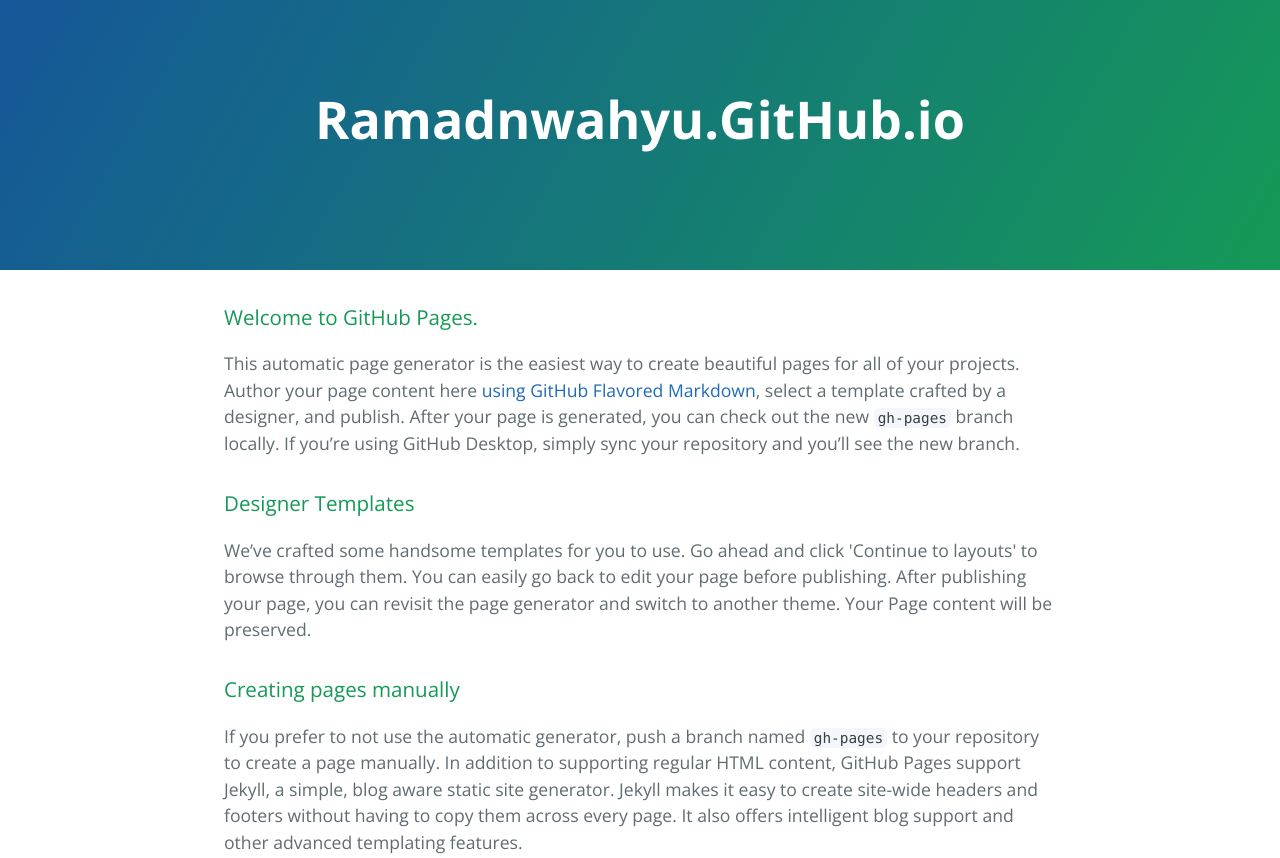
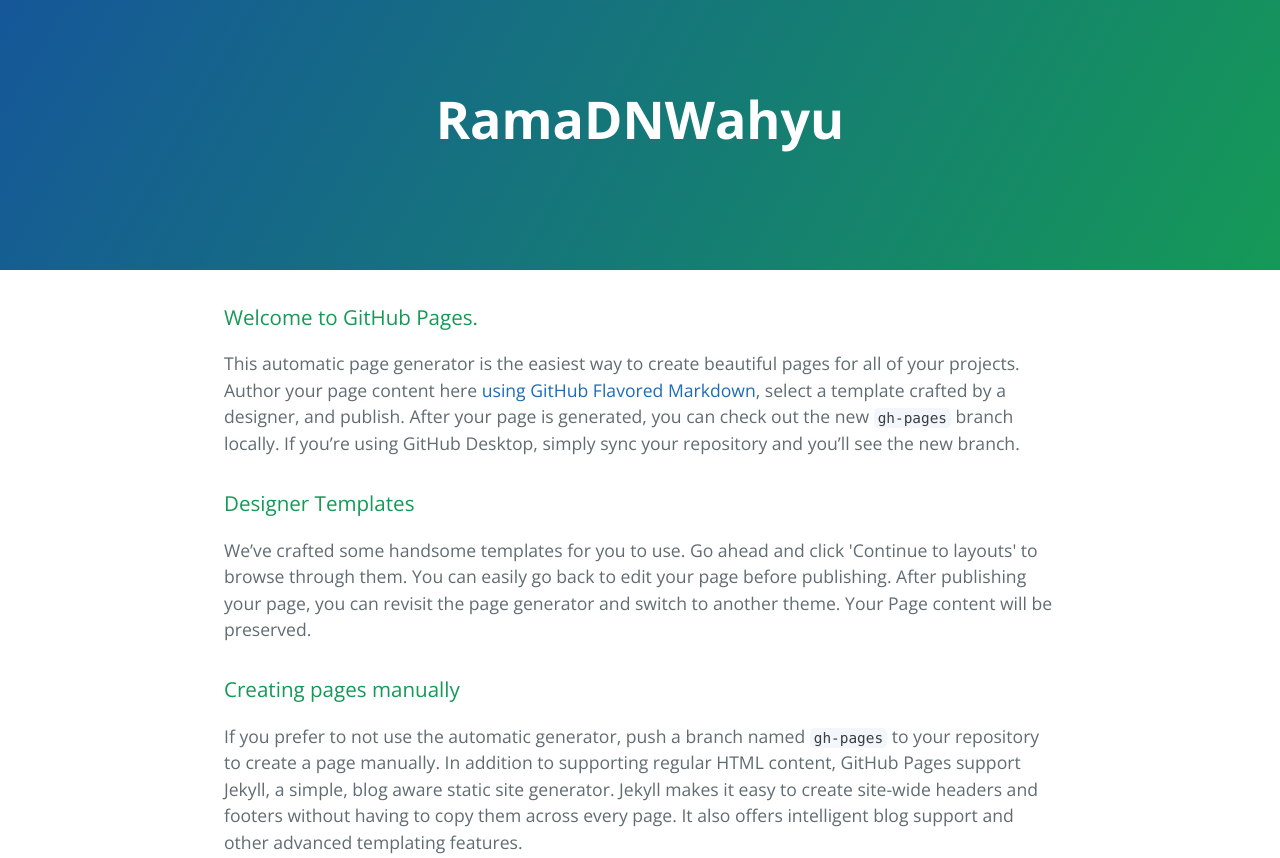
Before and after one commit to trijokob/trijokob, a plain HTML site: page index.html in a window 1280 px wide. Shown: the top 858 px of the page. Drawn offline with nearby package versions, Linux system fonts and the light colour scheme.

Commit message:
Update index.html

```diff
--- a/index.html
+++ b/index.html
@@ -2,7 +2,7 @@
 <html lang="en-us">
   <head>
     <meta charset="UTF-8">
-    <title>Ramadnwahyu.GitHub.io by RamaDNWahyu</title>
+    <title>RamaDNWahyu's Pages Profile</title>
     <meta name="viewport" content="width=device-width, initial-scale=1">
     <link rel="stylesheet" type="text/css" href="stylesheets/normalize.css" media="screen">
     <link href='https://fonts.googleapis.com/css?family=Open+Sans:400,700' rel='stylesheet' type='text/css'>
@@ -11,7 +11,7 @@
   </head>
   <body>
     <section class="page-header">
-      <h1 class="project-name">Ramadnwahyu.GitHub.io</h1>
+      <h1 class="project-name">RamaDNWahyu</h1>
       <h2 class="project-tagline"></h2>
     </section>
 
```
